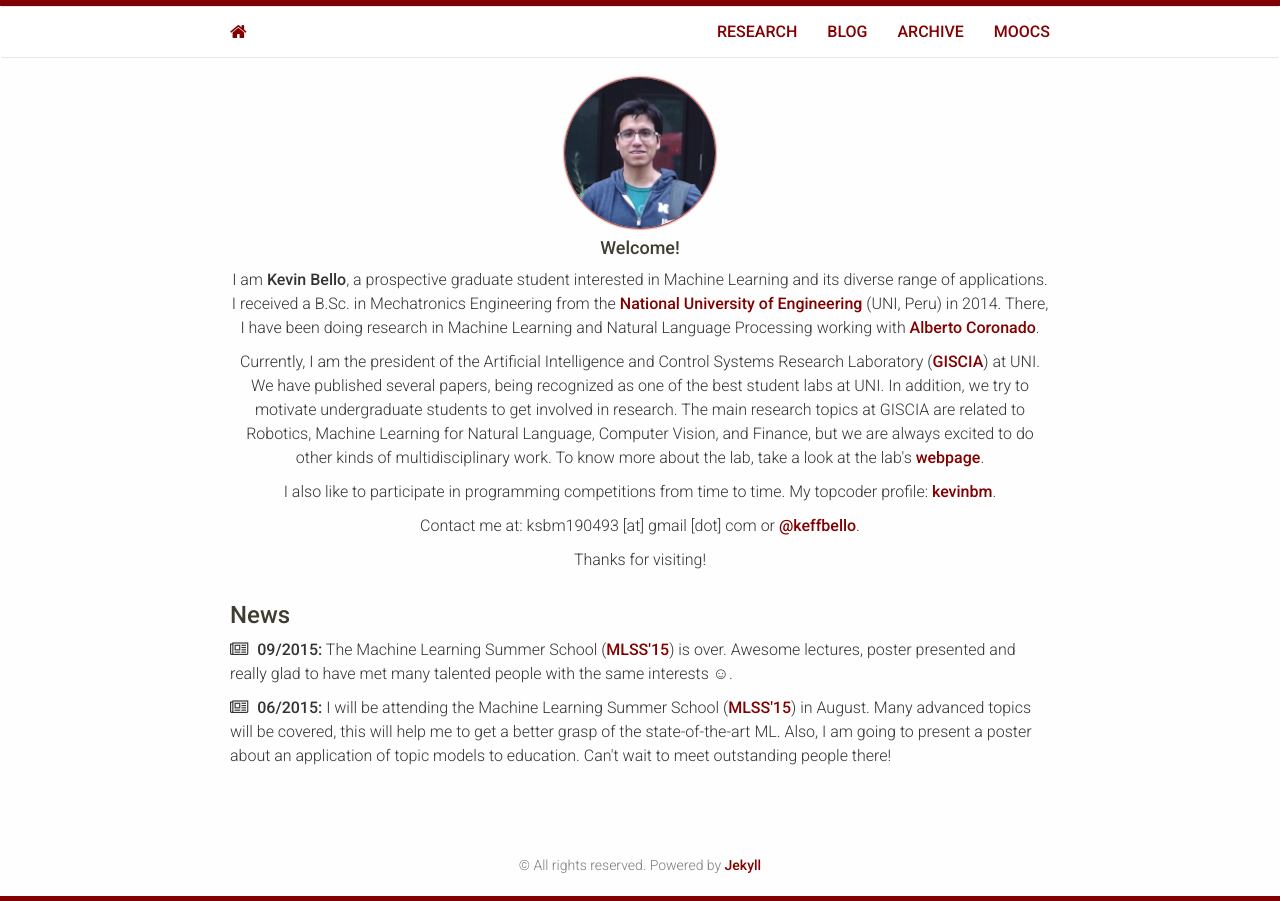
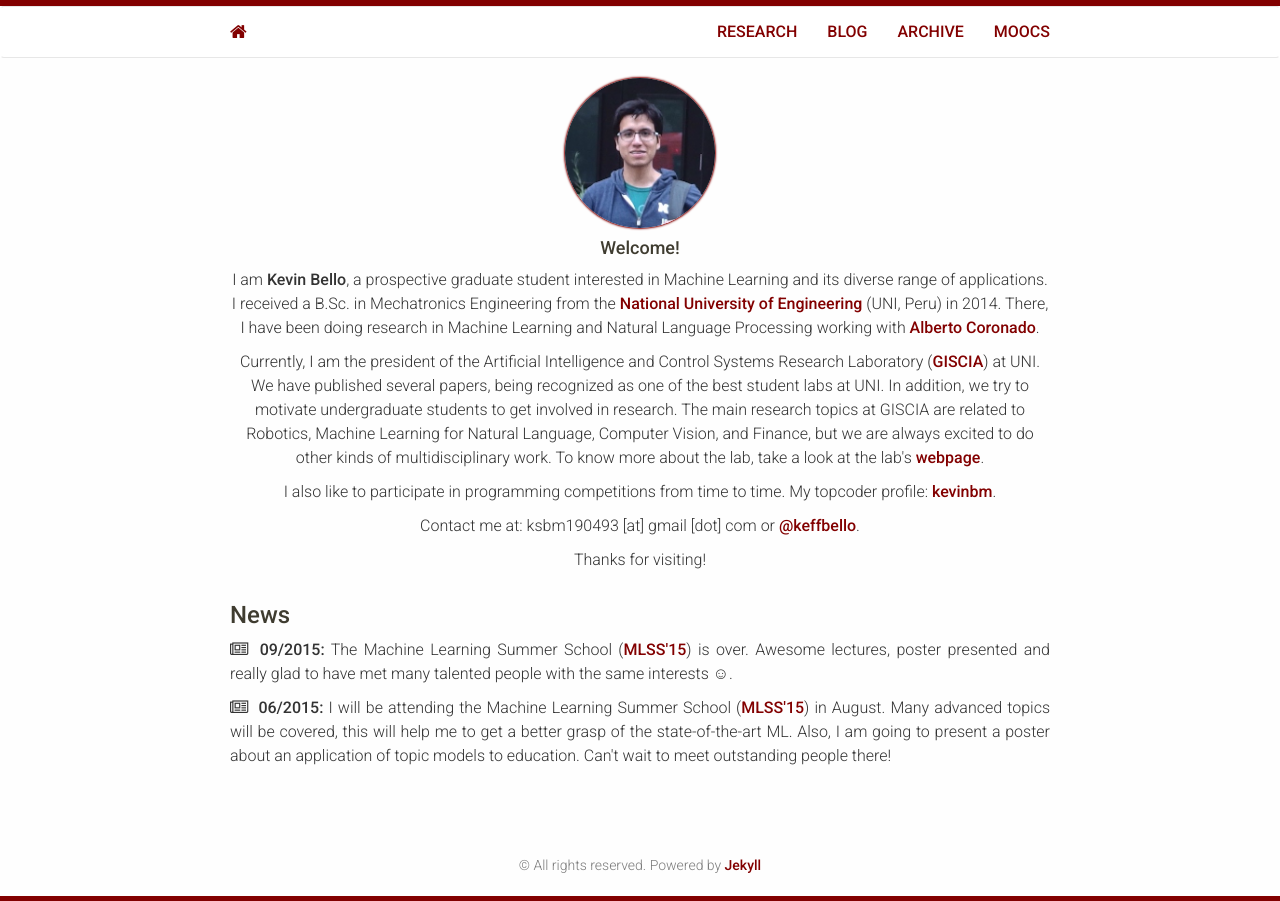
Before and after one commit to kevinsbello/kevinsbello.github.io, a Jekyll site: the page built from index.html, in a window 1280 px wide. Built offline with Jekyll 4.4.1, drawn with Linux system fonts in a browser that asks for light colours; nearby versions of some CDN libraries; library files that are not in the unit come from our copies.

Commit message:
justifying

```diff
--- a/index.html
+++ b/index.html
@@ -21,12 +21,12 @@ page_name: Homepage
 
       <div class="container">
           <h3 class="heading">News</h3>
-              <div class="item">
+              <div class="item post">
                   <p><i class="fa fa-newspaper-o fa-1"></i>
                   <strong>09/2015:</strong> The Machine Learning Summer School (<a href="http://www.iip.ist.i.kyoto-u.ac.jp/mlss15/doku.php?id=speaker" target="_blank">MLSS'15</a>) is over. Awesome lectures, poster presented and really glad to have met many talented people with the same interests ☺.
                   </p>
               </div>
-              <div class="item">
+              <div class="item post">
                   <p><i class="fa fa-newspaper-o fa-1"></i>
                   <strong>06/2015:</strong> I will be attending the Machine Learning Summer School (<a href="http://www.iip.ist.i.kyoto-u.ac.jp/mlss15/doku.php?id=speaker" target="_blank">MLSS'15</a>) in August. Many advanced topics will be covered, this will help me to get a better grasp of the state-of-the-art ML. Also, I am going to present a poster about an application of topic models to education. Can't wait to meet outstanding people there!
                   </p>
--- a/mooc/index.html
+++ b/mooc/index.html
@@ -1,9 +1,9 @@
 ---
 layout: default
-title: MOOC
-page_name: MOOC
+title: MOOCs
+page_name: MOOCs
 ---
-<div class="container">
+<div class="container post">
 	<h3>List of Massive Open Online Courses</h3>
 	<p>These are the online courses I've taken so far. My idea with this section is to show my current interests and what part of my background I am strengthening. The table is fairly self-explanatory. Just to make a point, the <i>Honor</i> column contains links to Statements of Accomplishment, Honor Code Certificates, Verified Certificates, and so on. <i>None</i> means that I couldn't take the course while it was running and just completed the assignments.</p>
 	<div id="Mooc" class="mooc">
```
